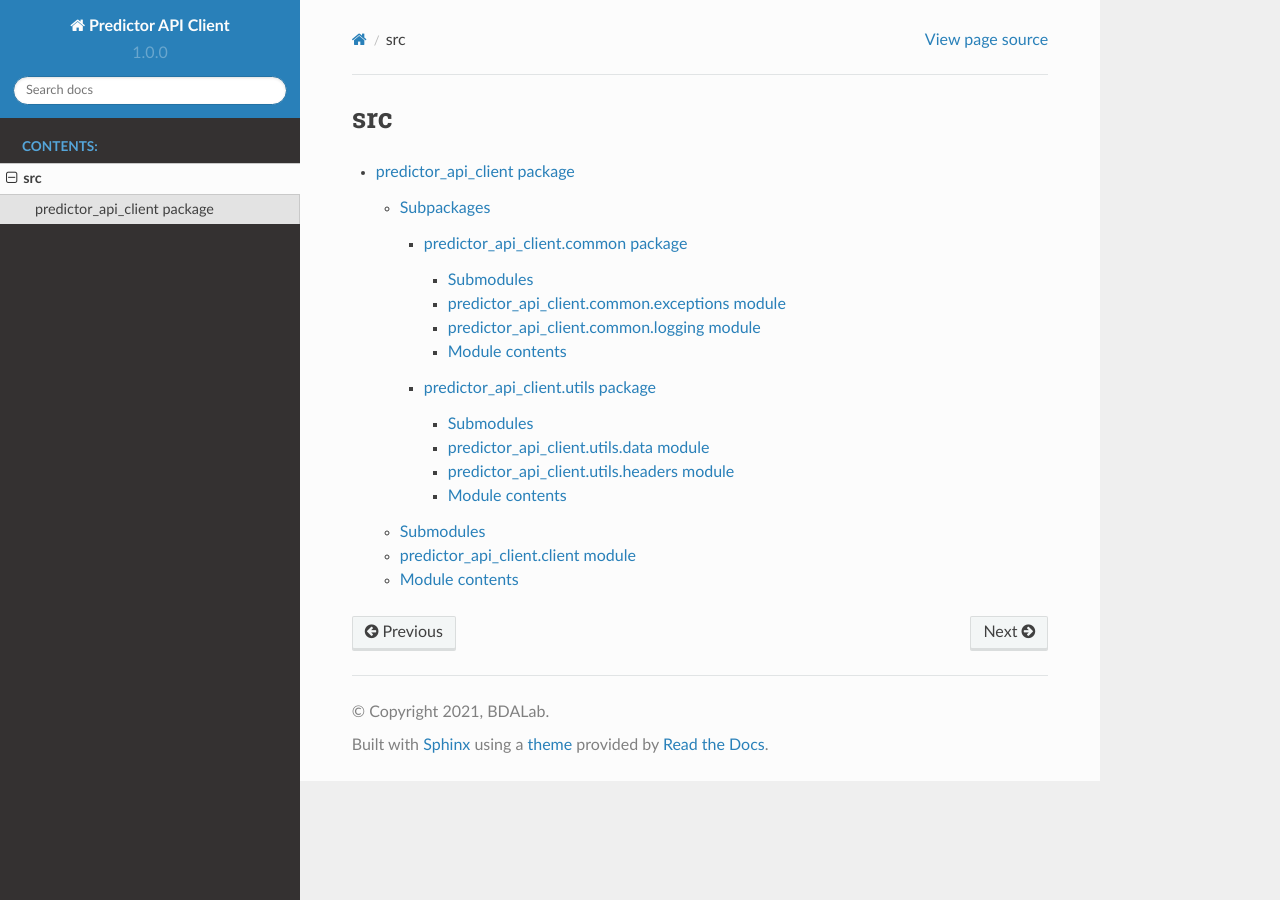
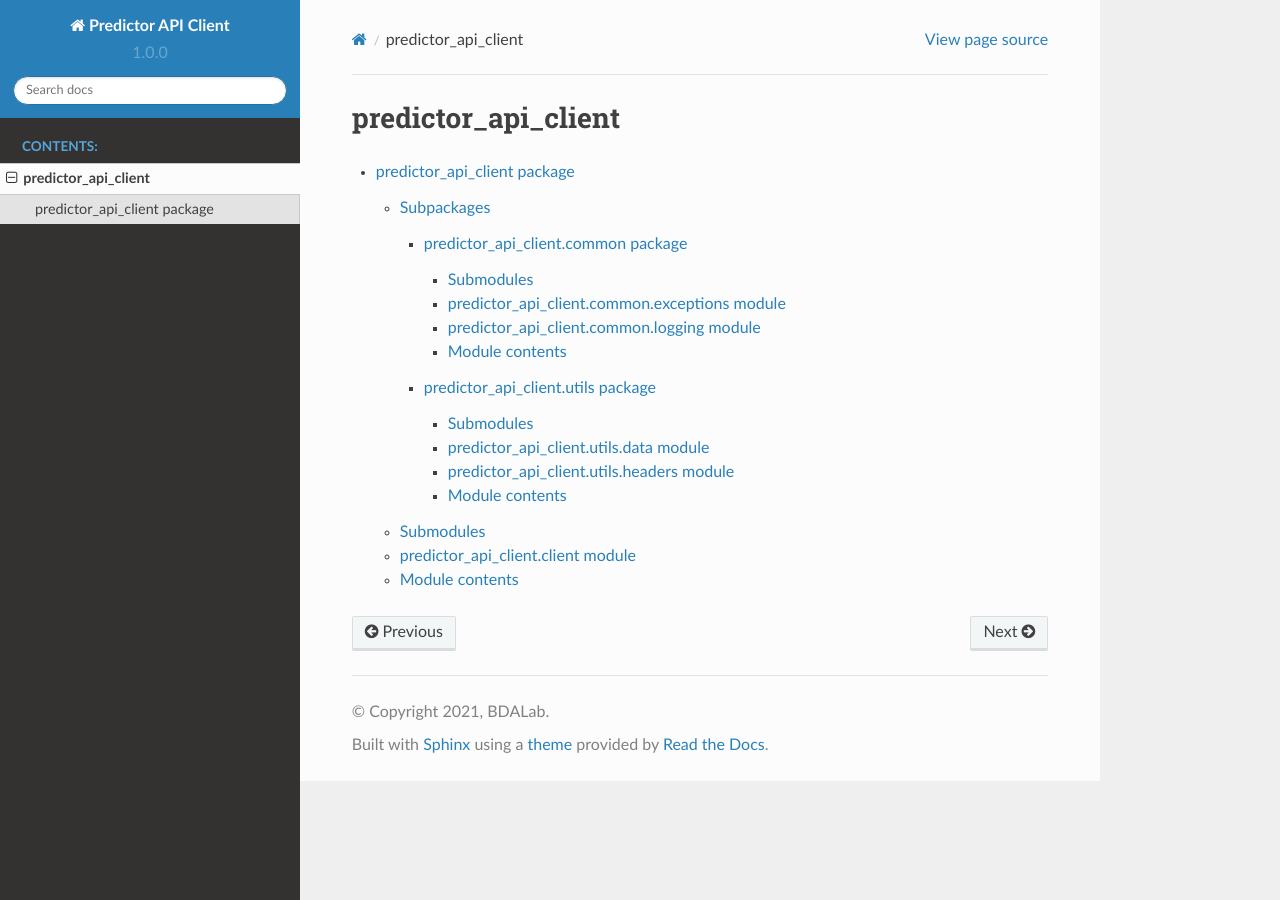
Before and after one commit to BDALab/predictor-api-client, a Sphinx documentation site: the page built from docs/source/modules.rst, in a window 1280 px wide. Built offline with Sphinx 7.4.7 and the Read the Docs theme 2.0.0, drawn with Linux system fonts in a browser that asks for light colours.

Commit message:
Added docs support for RTD

```diff
--- a/docs/source/modules.rst
+++ b/docs/source/modules.rst
@@ -1,5 +1,5 @@
-src
-===
+predictor_api_client
+====================
 
 .. toctree::
    :maxdepth: 4
```
